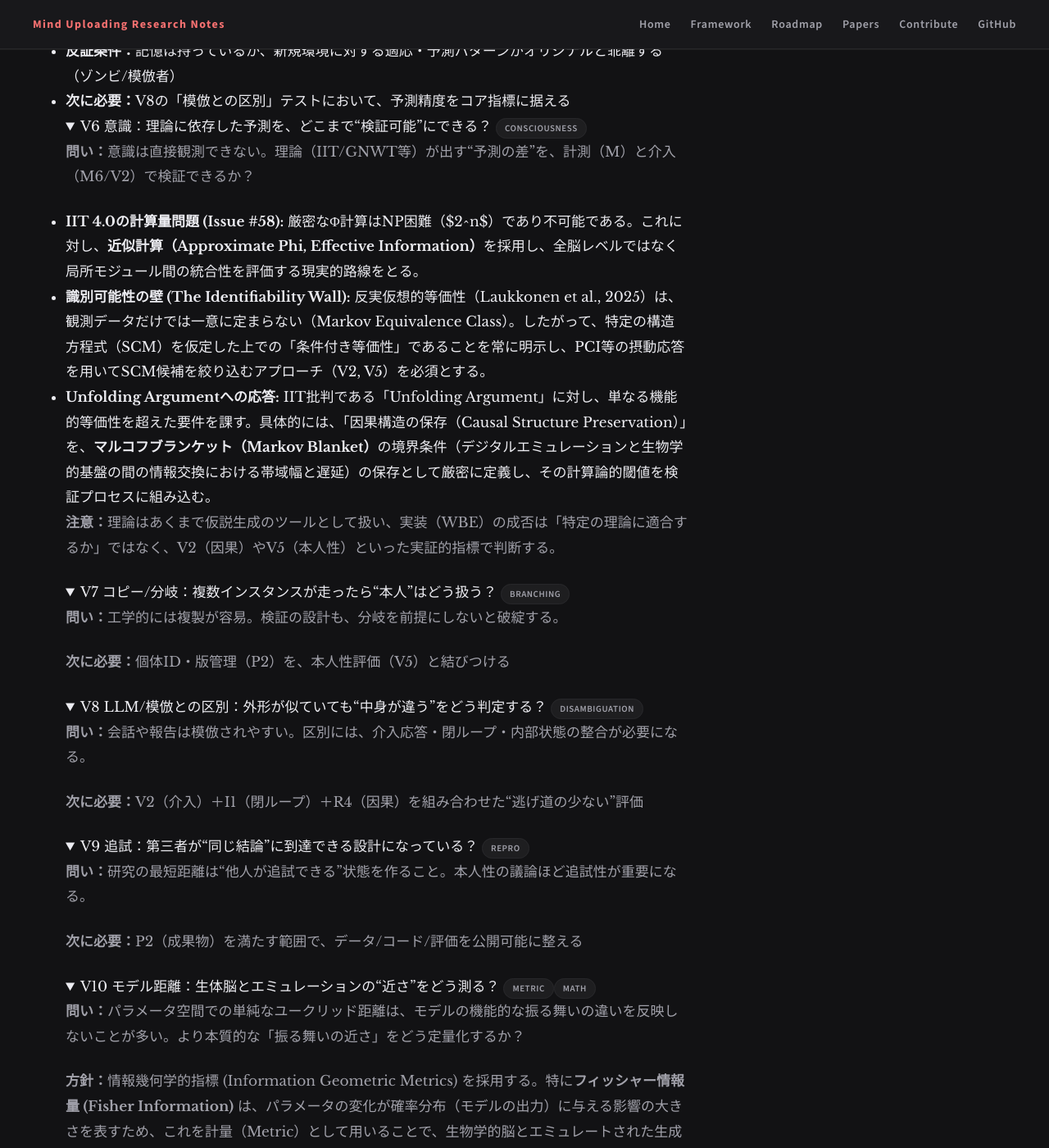
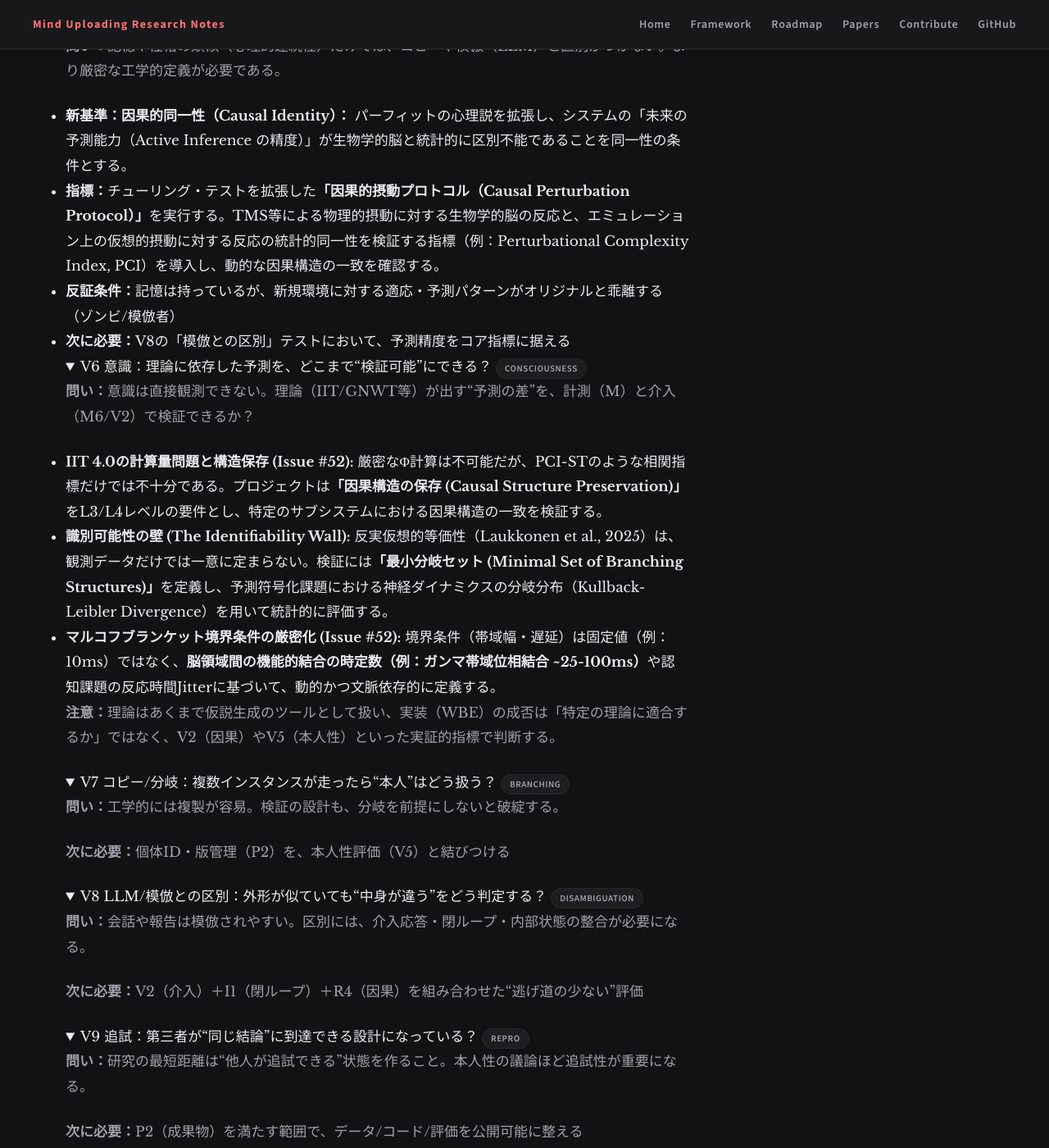
Before and after one commit to yasufumi-nakata/eegflow, a Jekyll site: the page built from tech_roadmap.md, in a window 1280 px wide and 1400 px high, scrolled down 11703 px. Shown: the whole window at 82% size. Built offline with Jekyll 4.4.1, drawn with Linux system fonts in a browser that asks for light colours; some of the changed text lies outside the part shown.

Commit message:
Fixes #52: 【技術的厳密性向上提案】IIT/FEPの工学的プロトコル化における定量的ギャップの指摘と改善案
自動生成による修正

```diff
--- a/tech_roadmap.md
+++ b/tech_roadmap.md
@@ -290,6 +290,7 @@
 <p><strong>問い：</strong>相関の当てはめではなく、刺激/操作に対して“どう変わるはずか”を言えるか？ デコーディング（相関）からエミュレーション（因果）への飛躍をどう埋めるか？</p>
 <p><strong>方針：</strong>脳を能動的推論（Active Inference）を行う生成モデルとして定式化する。Laukkonen et al. (2025) の<strong>「反実仮想的等価性（Counterfactual Equivalence）」</strong>を指標とするが、EEG単体では解像度が不足する。</p>
 <p><strong>改善策（Multi-scale）：</strong>EEGから推定されたマクロな因果構造を、ミクロな神経回路シミュレーション（Blue Brain Project等）の制約条件として用いる<strong>「マルチスケール因果モデリング」</strong>を採用する。トップダウン（EEG）とボトムアップ（回路）の統合により、シナプスレベルの可塑性を反映した頑健なモデルを目指す。</p>
+<p><strong>実装の厳密化 (Issue #52):</strong> 逆問題（R1/R2）で得られた事後確率分布の<strong>分散（不確実性）</strong>を、Active Inferenceにおける<strong>精度（Precision, 逆分散）</strong>として明示的に伝播させる。単なる点推定値の入力ではなく、不確実性が予測誤差の重み付け（カルマンゲイン）を制御するメカニズムを実装する。</p>
 <p><strong>次に必要：</strong>介入前提の評価タスク（V2）と、マルチスケール統合パイプラインの設計</p>
 </div>
 </details>
@@ -505,6 +506,7 @@
 1. <strong>Entropy Production Rate (EPR):</strong> 時間反転対称性の破れを定量化し、不可逆なエントロピー生成をシミュレーション内で強制する。
 2. <strong>Metabolic Flux:</strong> 計算の有無に関わらず、構造維持のために消費される仮想エネルギー流（Metabolic Overhead）を定義する。
 これにより、デジタルエミュレーションであっても「存在し続けるためにコストを払う」散逸構造としての性質を保持させる。</p>
+<p><strong>厳密化 (Issue #52):</strong> IITの「内因的実在」の工学的近似として、単なる「計算の連続性」ではなく、<strong>「計算論的不可逆性 (Computational Irreversibility)」</strong>を採用する。非平衡定常状態の統計力学に基づき、単位時間あたりの最小情報処理コストが生物学的基盤の熱力学的効率と一致することを検証条件とする。</p>
 <p><strong>次に必要：</strong>EPR > 0 を維持しつつ、論理的計算を行うアルゴリズムの定式化</p>
 </div>
 </details>
@@ -609,9 +611,9 @@
 <div class="qa-body">
 <p><strong>問い：</strong>意識は直接観測できない。理論（IIT/GNWT等）が出す“予測の差”を、計測（M）と介入（M6/V2）で検証できるか？</p>
 <ul>
-<li><strong>IIT 4.0の計算量問題 (Issue #58):</strong> 厳密なΦ計算はNP困難（$2^n$）であり不可能である。これに対し、<strong>近似計算（Approximate Phi, Effective Information）</strong>を採用し、全脳レベルではなく局所モジュール間の統合性を評価する現実的路線をとる。</li>
-<li><strong>識別可能性の壁 (The Identifiability Wall):</strong> 反実仮想的等価性（Laukkonen et al., 2025）は、観測データだけでは一意に定まらない（Markov Equivalence Class）。したがって、特定の構造方程式（SCM）を仮定した上での「条件付き等価性」であることを常に明示し、PCI等の摂動応答を用いてSCM候補を絞り込むアプローチ（V2, V5）を必須とする。</li>
-<li><strong>Unfolding Argumentへの応答:</strong> IIT批判である「Unfolding Argument」に対し、単なる機能的等価性を超えた要件を課す。具体的には、「因果構造の保存（Causal Structure Preservation）」を、<strong>マルコフブランケット（Markov Blanket）</strong>の境界条件（デジタルエミュレーションと生物学的基盤の間の情報交換における帯域幅と遅延）の保存として厳密に定義し、その計算論的閾値を検証プロセスに組み込む。</li>
+<li><strong>IIT 4.0の計算量問題と構造保存 (Issue #52):</strong> 厳密なΦ計算は不可能だが、PCI-STのような相関指標だけでは不十分である。プロジェクトは<strong>「因果構造の保存 (Causal Structure Preservation)」</strong>をL3/L4レベルの要件とし、特定のサブシステムにおける因果構造の一致を検証する。</li>
+<li><strong>識別可能性の壁 (The Identifiability Wall):</strong> 反実仮想的等価性（Laukkonen et al., 2025）は、観測データだけでは一意に定まらない。検証には<strong>「最小分岐セット (Minimal Set of Branching Structures)」</strong>を定義し、予測符号化課題における神経ダイナミクスの分岐分布（Kullback-Leibler Divergence）を用いて統計的に評価する。</li>
+<li><strong>マルコフブランケット境界条件の厳密化 (Issue #52):</strong> 境界条件（帯域幅・遅延）は固定値（例：10ms）ではなく、<strong>脳領域間の機能的結合の時定数（例：ガンマ帯域位相結合 ~25-100ms）</strong>や認知課題の反応時間Jitterに基づいて、動的かつ文脈依存的に定義する。</li>
 </ul>
 <p><strong>注意：</strong>理論はあくまで仮説生成のツールとして扱い、実装（WBE）の成否は「特定の理論に適合するか」ではなく、V2（因果）やV5（本人性）といった実証的指標で判断する。</p>
 </div>
```
Also changed, not shown: eegflow/03_causal_modeling.py (+25 -4 lines).
